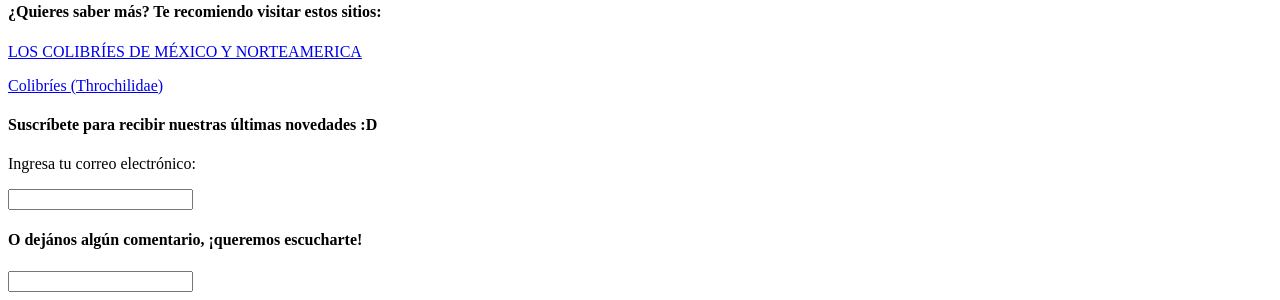
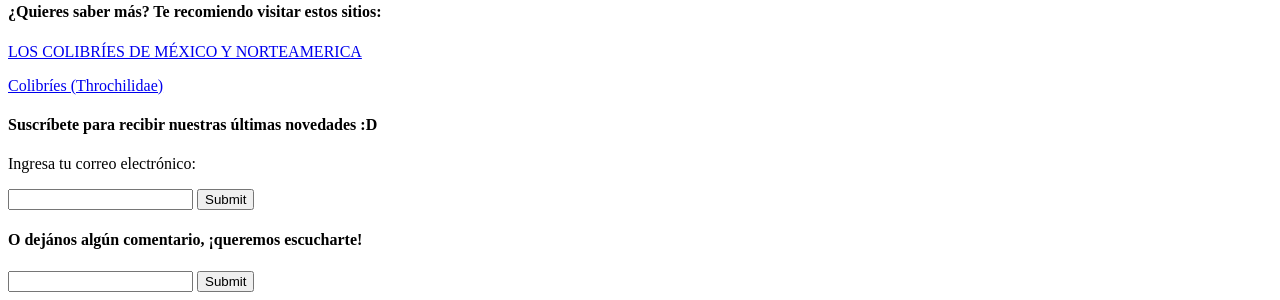
Before and after one commit to jazmonts/Proyecto-correspondiente-al-m-dulo-1, a plain HTML site: page index.html in a window 1280 px wide. Shown: the part 1865-2165 px from the top of the page. Drawn offline with Linux system fonts and the light colour scheme.

Commit message:
Se añadieron los botones de enviar

```diff
--- a/index.html
+++ b/index.html
@@ -52,11 +52,13 @@
     <form>
         <p> Ingresa tu correo electrónico: </p>
         <input type="email" />
+        <input type="submit" />
     </form>
     <h4> O dejános algún comentario, ¡queremos escucharte! </h4>
 
     <form>
         <input type="text">
+        <input type="submit" />
     </form>
 
 </body>
```
